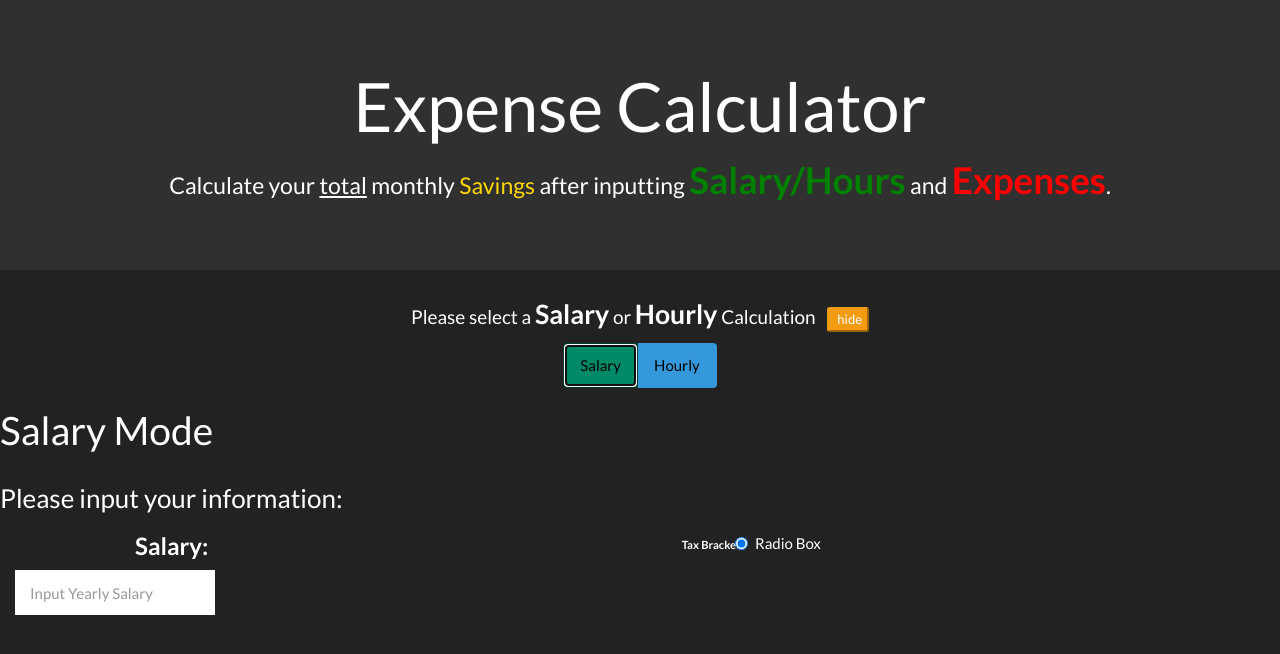
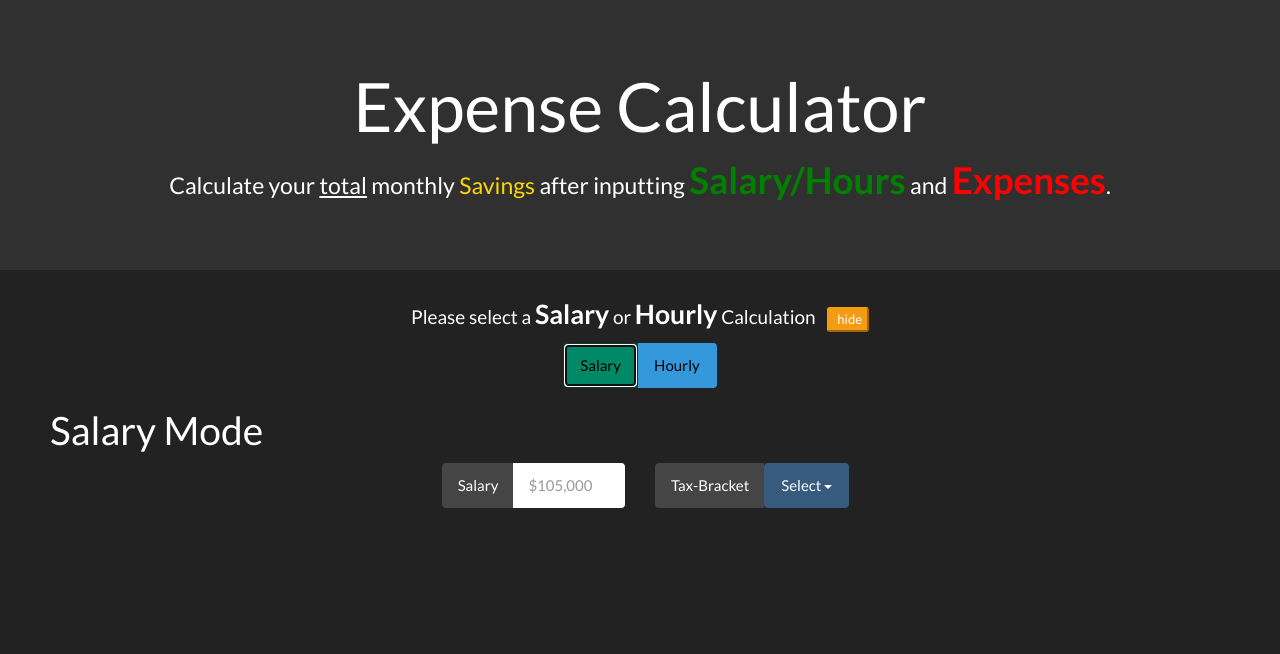
Before and after one commit to jeffward01/ExpenseCalculator, a website: page index.html in a window 1280 px wide. Both pictures are taken after a click on the button "Salary". Drawn offline with Linux system fonts and the light colour scheme.

Commit message:
building out salary mode

```diff
--- a/css/main.css
+++ b/css/main.css
@@ -52,3 +52,7 @@
     font-size: 1.4em;
 
 }
+.SalaryInputArea{
+
+
+}
--- a/index.html
+++ b/index.html
@@ -46,31 +46,44 @@
 
 
     <div class="SalaryMode">
-   <h1>Salary Mode</h1>
+        <h1 style="padding-left: 50px;">Salary Mode</h1>
         <div class="row clearfix">
-        <div class="col-md-4 pull-left">
-            <h3>Please input your information:</h3>
+
         </div>
-    </div>
-    <div class="col-md-6">
+        <div class="col-md-4"></div>
+        <div class="col-md-2">
             <div class="SalaryInputArea">
-    <h4 class="SalaryLabel">Salary:</h4>
 
                 <div class="input-group">
-                <input type="text" class="form-control" id="exampleInputAmount" placeholder="Input Yearly Salary">
-
+                    <span class="input-group-addon" id="basic-addon3">Salary</span>
+                    <input type="text" class="form-control" id="basic-url" aria-describedby="basic-addon3" placeholder="$105,000">
                 </div>
             </div>
 
         </div>
-    <div class="col-md-6">
-        <div class="radio">
-            <label>
-                <span class="label label-TaxBrackets">Tax Brackets</span>
+        <div class="col-md-2">
 
+            <div>
 
-                <input type="radio" name="" id="input" value="" checked="checked"> Radio Box
-            </label>
+                <div class="input-group">
+                    <span class="input-group-addon" id="basic-addon3">Tax-Bracket</span>
+
+                    <div class="dropdown" id="dropdownMenu2">
+                        <button class="btn btn-primary" data-toggle="dropdown">
+                            <span id="dropdown_title2">Select</span>
+                            <span class="caret"></span>
+                        </button>
+                        <ul class="dropdown-menu">
+                            <li><a tabindex="-1" href="#">10%</a></li>
+                            <li><a tabindex="-1" href="#">15%</a></li>
+                            <li><a tabindex="-1" href="#">25%</a></li>
+                            <li><a tabindex="-1" href="#">28%</a></li>
+                            <li><a tabindex="-1" href="#">33%</a></li>
+                            <li><a tabindex="-1" href="#">35%</a></li>
+                            <li><a tabindex="-1" href="#">39.6%</a></li>
+                        </ul>
+                    </div>
+                </div>
             </div>
 
 
@@ -80,7 +93,7 @@
 
 
     <div class="HourlyMode">
-        <h1>HourlyMode</h1>
+        <h1 style="padding-left: 50px;">HourlyMode</h1>
 
 
     </div>
--- a/js/PageFlow.js
+++ b/js/PageFlow.js
@@ -37,5 +37,12 @@ $(document).ready(function () {
     })
 
 
+    //Drop down Menu
+    $("#dropdownMenu2").on("click", "li a", function() {
+    var platform = $(this).text();
+    $("#dropdown_title2").html(platform);
+});
+
+
 
 });
```
Lines whose indentation alone changed are shown as unchanged.
